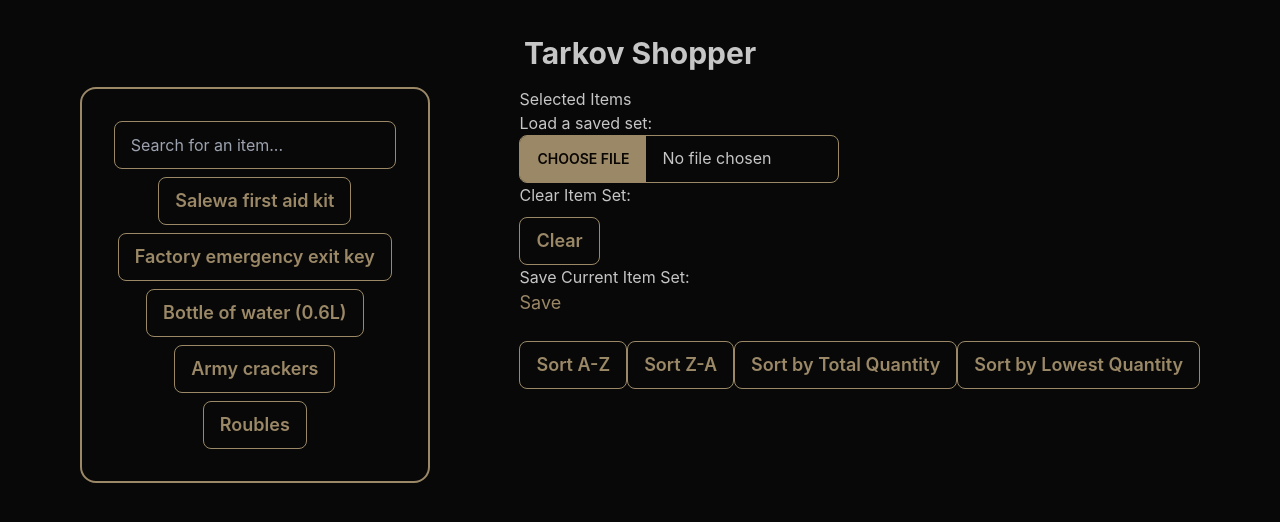
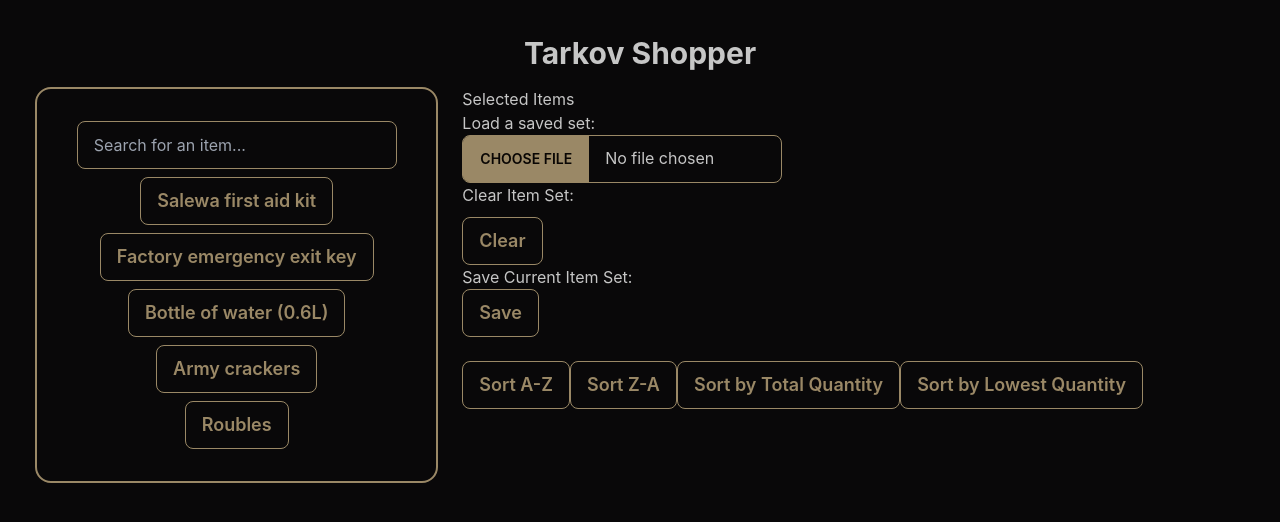
Before and after one commit to ericborn/tarkov-shopper, a React (Create React App) app: page / in a window 1280 px wide. Shown: the top 522 px of the page. Built offline with nearby package versions, Linux system fonts and the light colour scheme.

Commit message:
Fix border stretching Fix save button

```diff
--- a/src/App.js
+++ b/src/App.js
@@ -126,8 +126,9 @@
     return (
         <div style={{ padding: '35px' }}>
             <div className='text-3xl font-bold text-center'>Tarkov Shopper</div>
-            <div className=' flex w-full justify-around mt-4'>
-                <div className='card gap-2  card-bordered border-primary border-2'>
+            <div className=' flex w-full mt-4 gap-6'>
+                <div className='w-1/3'>
+                    <div className='card gap-2 card-bordered border-primary border-2'>
                         <div className='card-body items-center'>
                             <input
                                 type='text'
@@ -140,7 +141,7 @@
                                 {displayedItems.map((item) => (
                                     <li className=''>
                                         <button
-                                        class='btn btn-primary btn-outline text-lg'
+                                            class='btn btn-primary btn-outline text-lg h-auto'
                                             key={item.id}
                                             onClick={() => handleItemClick(item.id)}
                                         >
@@ -149,6 +150,7 @@
                                     </li>
                                 ))}
                             </ul>
+                        </div>
                     </div>
                 </div>
                 <div>
@@ -177,7 +179,7 @@
                         <br />
                         <label for='save'>Save Current Item Set:</label>
                         <br />
-                        <button class='btnbtn btn-primary btn-outline text-lg' onClick={handleSaveSelectedItems}>
+                        <button class='btn btn-primary btn-outline text-lg' onClick={handleSaveSelectedItems}>
                             Save
                         </button>
                         <br />
```
Lines whose indentation alone changed are shown as unchanged.
